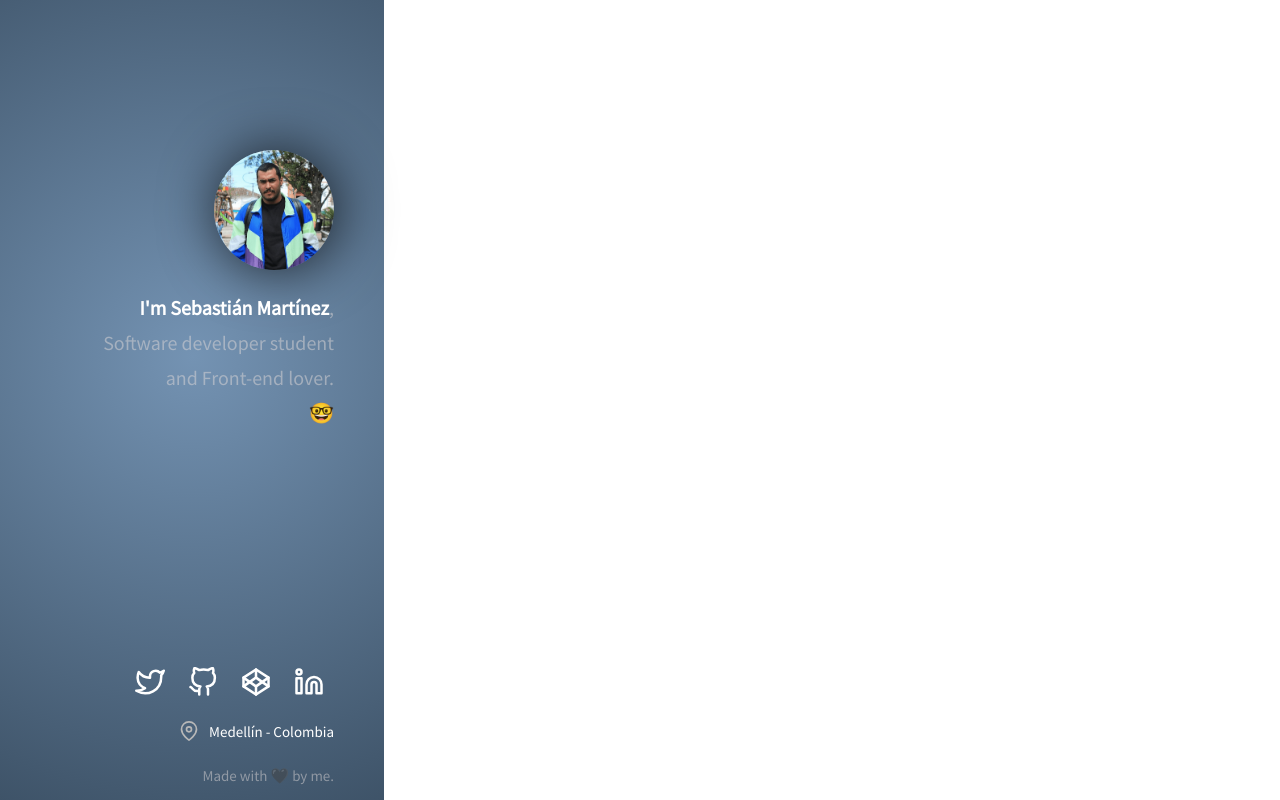
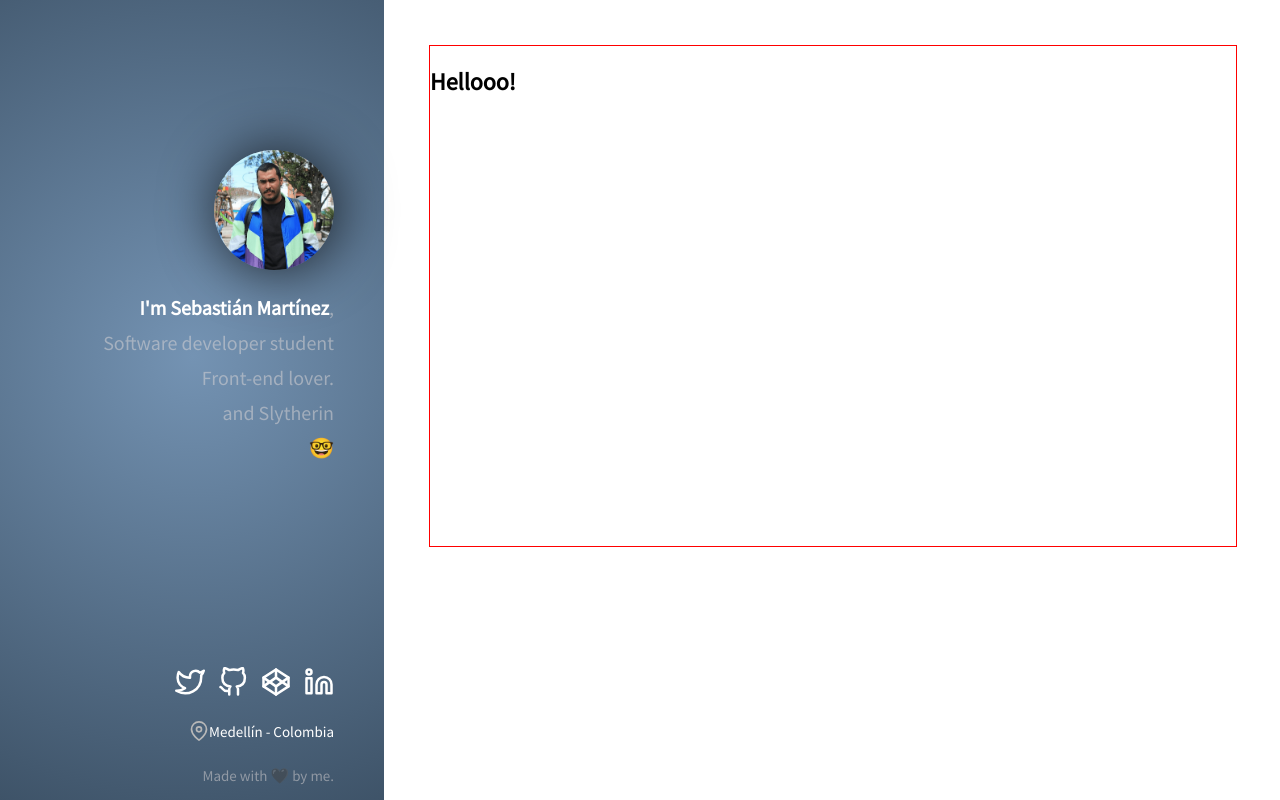
Before and after one commit to jhsebastian/Personal-Web-Site, a website: page public/index.html in a window 1280 px wide. Drawn offline with Linux system fonts and the light colour scheme.

Commit message:
create the section general and start to build it

```diff
--- a/public/index.html
+++ b/public/index.html
@@ -12,15 +12,16 @@
     <section class="container__profile">
       <div class="container__profile--description">
         <img class="profile__picture" src="/images/selfie.png" alt="picture_sebastian">
-        <p><strong class="strong-name">I'm Sebastián Martínez</strong>, <br> Software developer student <br> and Front-end lover. <br>
+        <p><strong class="strong-name">I'm Sebastián Martínez</strong>, <br> Software developer student <br> Front-end lover. <br>  and Slytherin <br>
+
           <strong class="strong-name"> 🤓 </strong>
         </p>
       </div>
       <footer>
-        <a class="footer-link" href=""><img src="../images/icons/twitter.svg" alt="twitter_link"></a>
-        <a class="footer-link" href=""><img src="../images/icons/github.svg" alt=""></a>
-        <a class="footer-link" href=""><img src="../images/icons/codepen.svg" alt=""></a>
-        <a class="footer-link" href=""><img src="../images/icons/linkedin.svg" alt=""></a>
+        <a class="footer-link" href="https://twitter.com/Jhsebastian1"><img src="../images/icons/twitter.svg" alt="twitter_link"></a>
+        <a class="footer-link" href="https://github.com/jhsebastian"><img src="../images/icons/github.svg" alt=""></a>
+        <a class="footer-link" href="https://codepen.io/jhsebastian"><img src="../images/icons/codepen.svg" alt=""></a>
+        <a class="footer-link" href="https://www.linkedin.com/in/sebastian-martinez-soto-36b50115b/"><img src="../images/icons/linkedin.svg" alt=""></a>
 
         <div class="footer__location">
           <img src="../images/icons/map-pin.svg" alt="">
@@ -30,7 +31,9 @@
       </footer>
     </section>
     <section class="container__general">
-
+      <div class="general__description">
+        <h1>Hellooo!</h1>
+      </div>
     </section>
   </div>
 </body>
--- a/public/style.css
+++ b/public/style.css
@@ -55,7 +55,7 @@ footer {
 }
 
 footer img {
-  margin: 10px;
+  margin: 10px 0 10px 10px;
   width: 30px;
   height: 30px;
   filter: invert(100%) sepia(0%) saturate(0%) hue-rotate(82deg) brightness(105%) contrast(105%);
@@ -76,3 +76,11 @@ footer img {
   height: 20px;
   filter: invert(76%) sepia(0%) saturate(0%) hue-rotate(167deg) brightness(102%) contrast(80%);
 }
+
+
+.general__description {
+  border: 1px solid red;
+  margin: 45px;
+  width: 90%;
+  height: 500px;
+}
```
